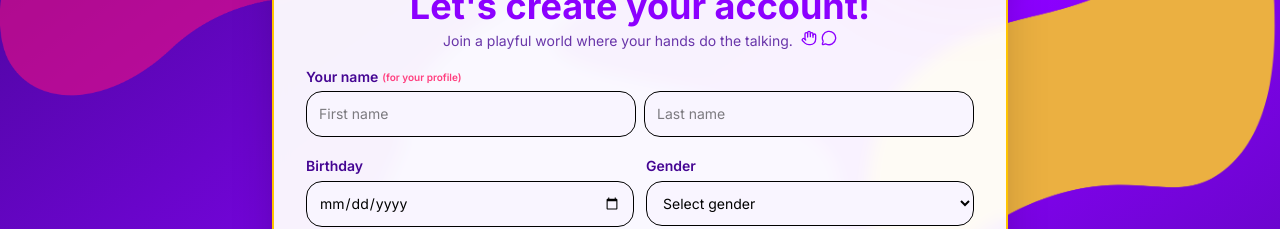
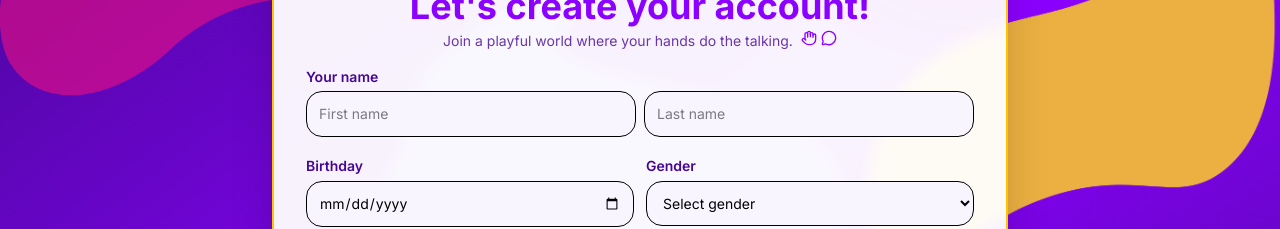
Before and after one commit to Cejay29/Signify-, a React (Vite) app: page /signup in a window 1280 px wide. Shown: the part 184-413 px from the top of the page. Built offline with nearby package versions, Linux system fonts and the light colour scheme.

Commit message:
updated signup

```diff
--- a/src/pages/Signup.jsx
+++ b/src/pages/Signup.jsx
@@ -190,9 +190,6 @@ export default function Signup() {
             <div>
               <label className="text-sm font-semibold text-[#450693] flex items-center gap-1">
                 Your name
-                <span className="text-[10px] text-[#FF3F7F]">
-                  (for your profile)
-                </span>
               </label>
               <div className="flex gap-2 mt-1">
                 <input
```
